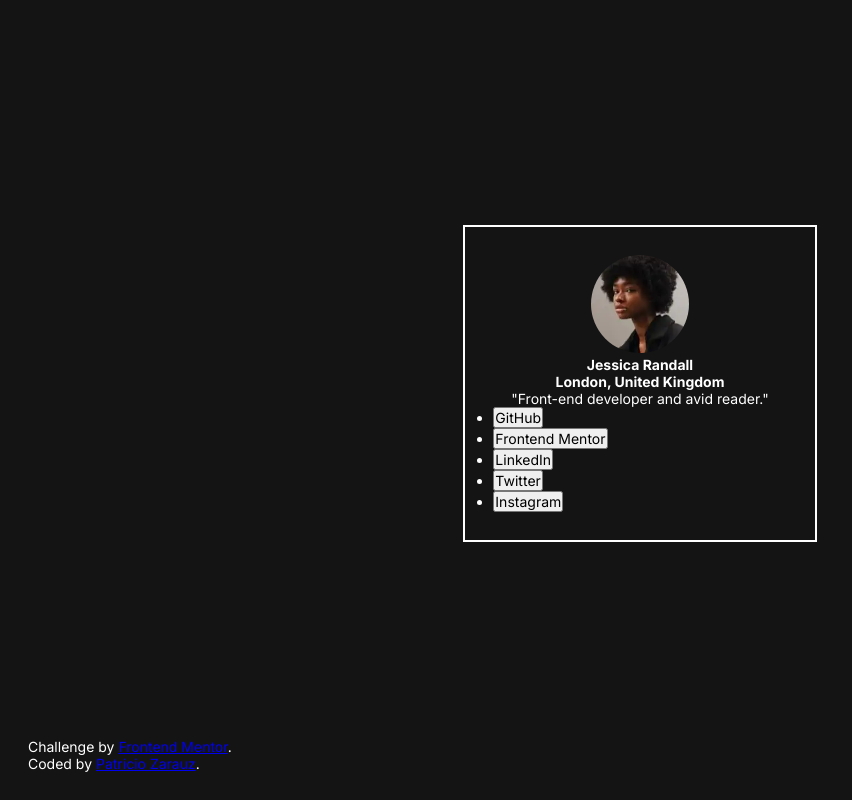
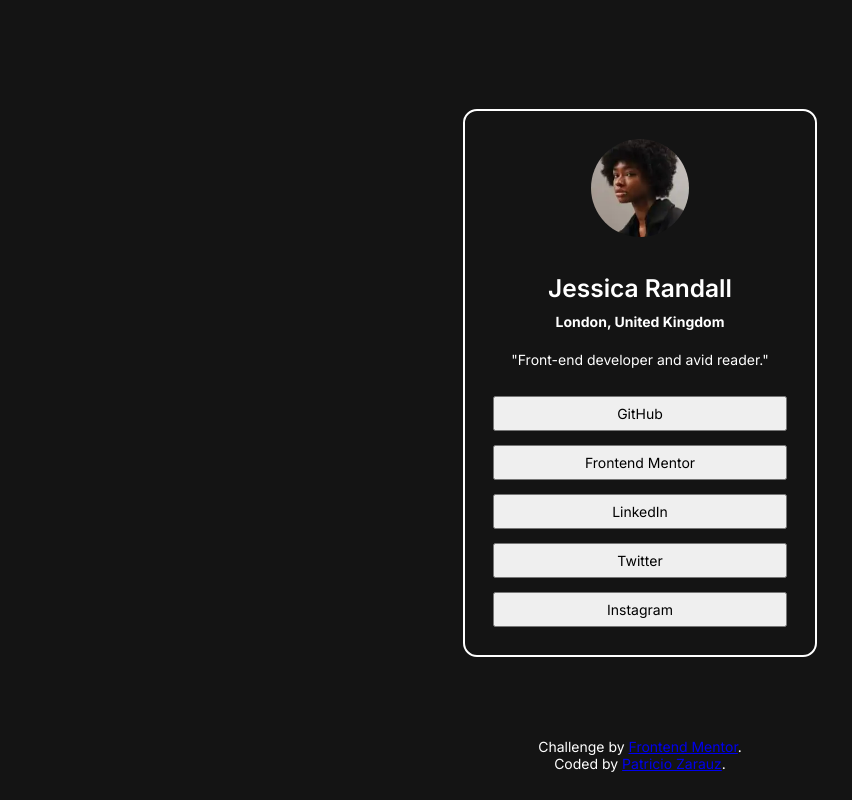
Before and after one commit to PatricioZarauz/social-links-profile-main, a plain HTML site: page index.html in a window 1280 px wide. Shown: the whole page, without its empty margins (0-852 px from the left). Drawn offline with Linux system fonts and the light colour scheme.

Commit message:
Style fixes for card and buttons

```diff
--- a/index.html
+++ b/index.html
@@ -45,7 +45,6 @@
           <p>"Front-end developer and avid reader."</p>
         </div>
 
-        <div class="card-user-links">
         <ul class="user-links-list">
           <li>
             <button>GitHub</button>
@@ -64,7 +63,6 @@
           </li>
         </ul>
       </div>
-      </div>
     </main>
 
     <footer>
--- a/index.scss
+++ b/index.scss
@@ -40,7 +40,11 @@ main {
     border-color: $white;
     border-style: solid;
     border-width: 0.25ch;
+    border-radius: 1rem;
     padding: 2rem;
+    display: flex;
+    flex-direction: column;
+    gap: 2rem;
 
     .card-user-profile {
       text-align: center;
@@ -49,14 +53,36 @@ main {
         width: 7rem;
         aspect-ratio: 1/1;
         border-radius: 100%;
+        margin-bottom: 2.4rem;
       }
 
       h4 {
+        margin-bottom: 0.7rem;
+        font-size: 1.75rem;
+        font-weight: 600;
       }
 
       h5 {
+        margin-bottom: 1.5rem;
+        font-weight: 700;
       }
       p {
+      }
+    }
+
+    .user-links-list {
+      list-style-type: none;
+      display: flex;
+      flex-direction: column;
+      align-items: center;
+      gap: 1rem;
+
+      li {
+        width: 100%;
+        button {
+          width: inherit;
+          padding-block: 0.5rem;
+        }
       }
     }
   }
@@ -64,4 +90,5 @@ main {
 
 footer {
   grid-area: footer;
+  text-align: center;
 }
```
Also changed, not shown: stylesheets/index.css, 1 other file. Lines whose indentation alone changed are shown as unchanged.
